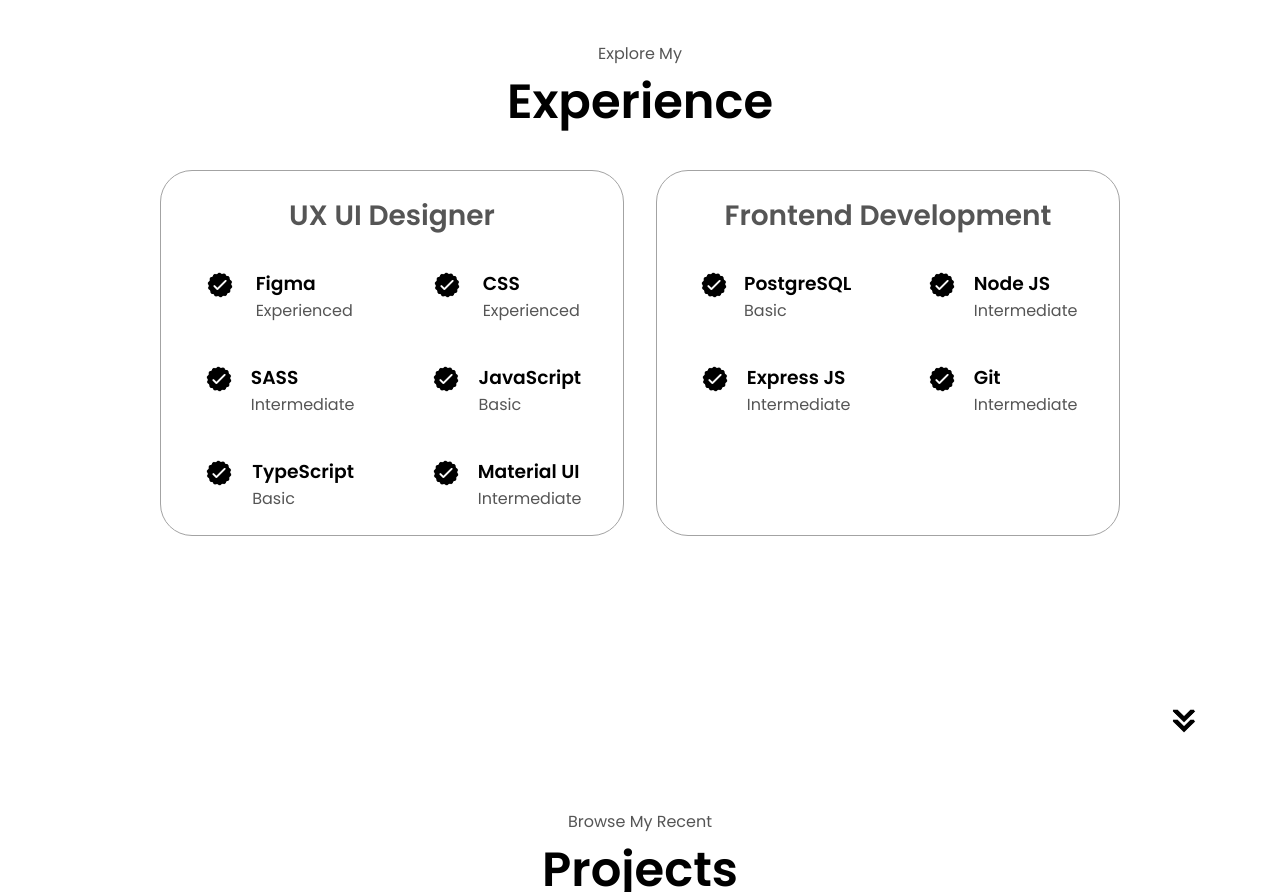
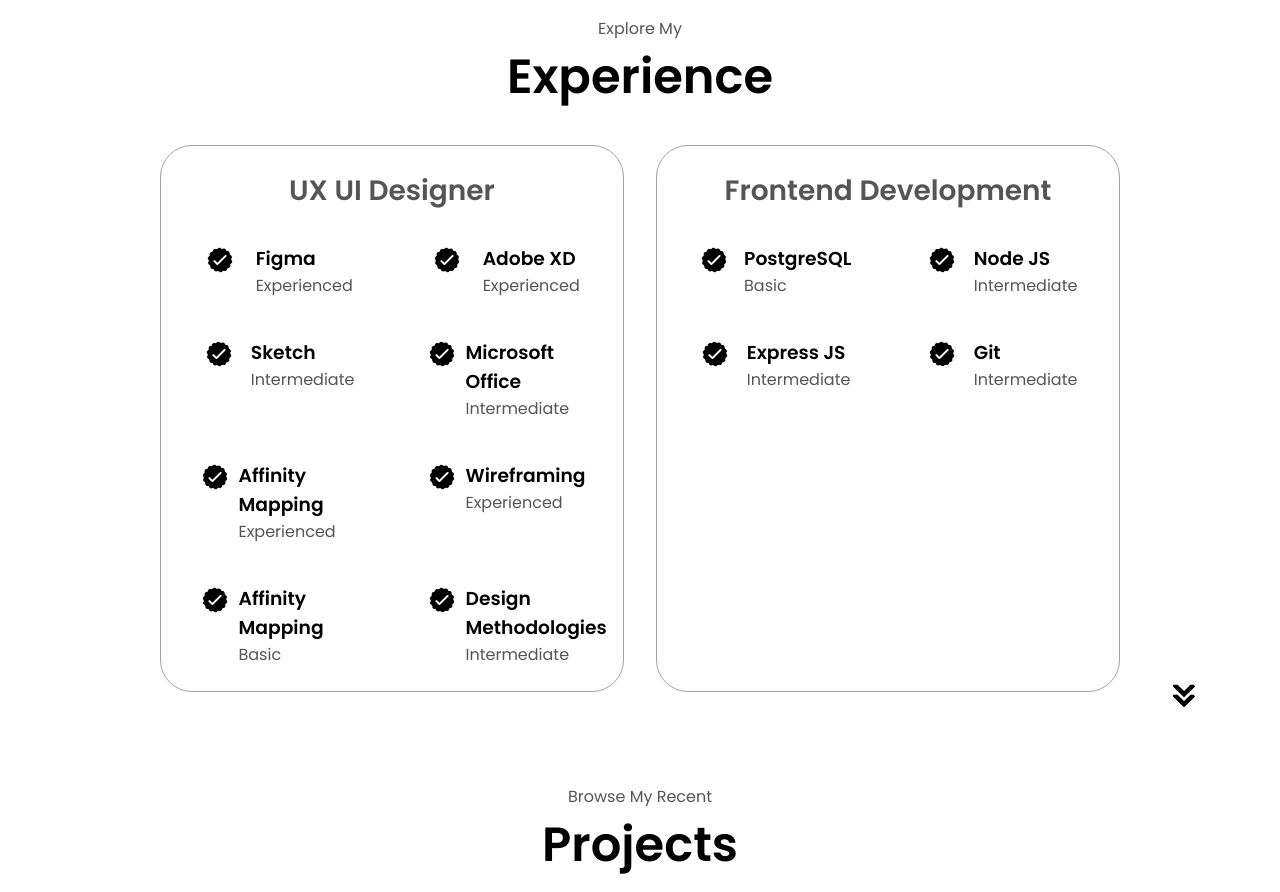
Before and after one commit to Vimal27-20/vkp, a plain HTML site: page VimalKumar/index.html in a window 1280 px wide. Shown: the part 1680-2572 px from the top of the page. Drawn offline with Linux system fonts and the light colour scheme.

Commit message:
push
push

```diff
--- a/VimalKumar/index.html
+++ b/VimalKumar/index.html
@@ -1,5 +1,5 @@
 <!DOCTYPE html>
-<html lang="en"> (hello)
+<html lang="en">
   <head>
     <meta charset="UTF-8" />
     <meta http-equiv="X-UA-Compatible" content="IE=edge" />
@@ -92,8 +92,9 @@
                 alt="Experience icon"
                 class="icon"
               />
+
               <h3>Experience</h3>
-              <p>2+ years <br />Frontend Development</p>
+              <p>2+ years <br />UX UI Designer</p>
             </div>
             <div class="details-container">
               <img
@@ -101,11 +102,13 @@
                 alt="Education icon"
                 class="icon"
               />
+
               <h3>Education</h3>
               <p>M.Sc. Masters Degree in Interaction and Experience Design<br />B.Sc. Bachelors Degree in Computer Science</p>
             </div>
           </div>
           <div class="text-container">
+
             <p>
               Creative and detail-oriented UX/UI Designer with experience in designing intuitive dashboards, hybrid workspace
 solutions, and engaging e-commerce platforms. Skilled in user research, usability testing, and creating responsive,
@@ -149,7 +152,7 @@ problems through innovative design and driving measurable improvements in user s
                   class="icon"
                 />
                 <div>
-                  <h3>CSS</h3>
+                  <h3>Adobe XD</h3>
                   <p>Experienced</p>
                 </div>
               </article>
@@ -160,7 +163,7 @@ problems through innovative design and driving measurable improvements in user s
                   class="icon"
                 />
                 <div>
-                  <h3>SASS</h3>
+                  <h3>Sketch</h3>
                   <p>Intermediate</p>
                 </div>
               </article>
@@ -171,8 +174,8 @@ problems through innovative design and driving measurable improvements in user s
                   class="icon"
                 />
                 <div>
-                  <h3>JavaScript</h3>
-                  <p>Basic</p>
+                  <h3>Microsoft Office</h3>
+                  <p>Intermediate</p>
                 </div>
               </article>
               <article>
@@ -182,8 +185,8 @@ problems through innovative design and driving measurable improvements in user s
                   class="icon"
                 />
                 <div>
-                  <h3>TypeScript</h3>
-                  <p>Basic</p>
+                  <h3>Affinity Mapping</h3>
+                  <p>Experienced</p>
                 </div>
               </article>
               <article>
@@ -193,7 +196,31 @@ problems through innovative design and driving measurable improvements in user s
                   class="icon"
                 />
                 <div>
-                  <h3>Material UI</h3>
+                  <div>
+                    <h3>Wireframing</h3>
+                    <p>Experienced</p>
+                  </div>
+                </article>
+                <article>
+                  <img
+                    src="./assets/checkmark.png"
+                    alt="Experience icon"
+                    class="icon"
+                  />
+                  <div>
+                    <div>
+                      <h3>Affinity Mapping</h3>
+                      <p>Basic</p>
+                    </div>
+                  </article>
+                  <article>
+                    <img
+                      src="./assets/checkmark.png"
+                      alt="Experience icon"
+                      class="icon"
+                    />
+                    <div>
+                  <h3>Design Methodologies</h3>
                   <p>Intermediate</p>
                 </div>
               </article>
--- a/VimalKumar/style.css
+++ b/VimalKumar/style.css
@@ -329,7 +329,7 @@ section {
 }
 
 .experience-details-container {
-  display: flex;
+  display:flexbox;
   justify-content: center;
   flex-direction: column;
 }
```
